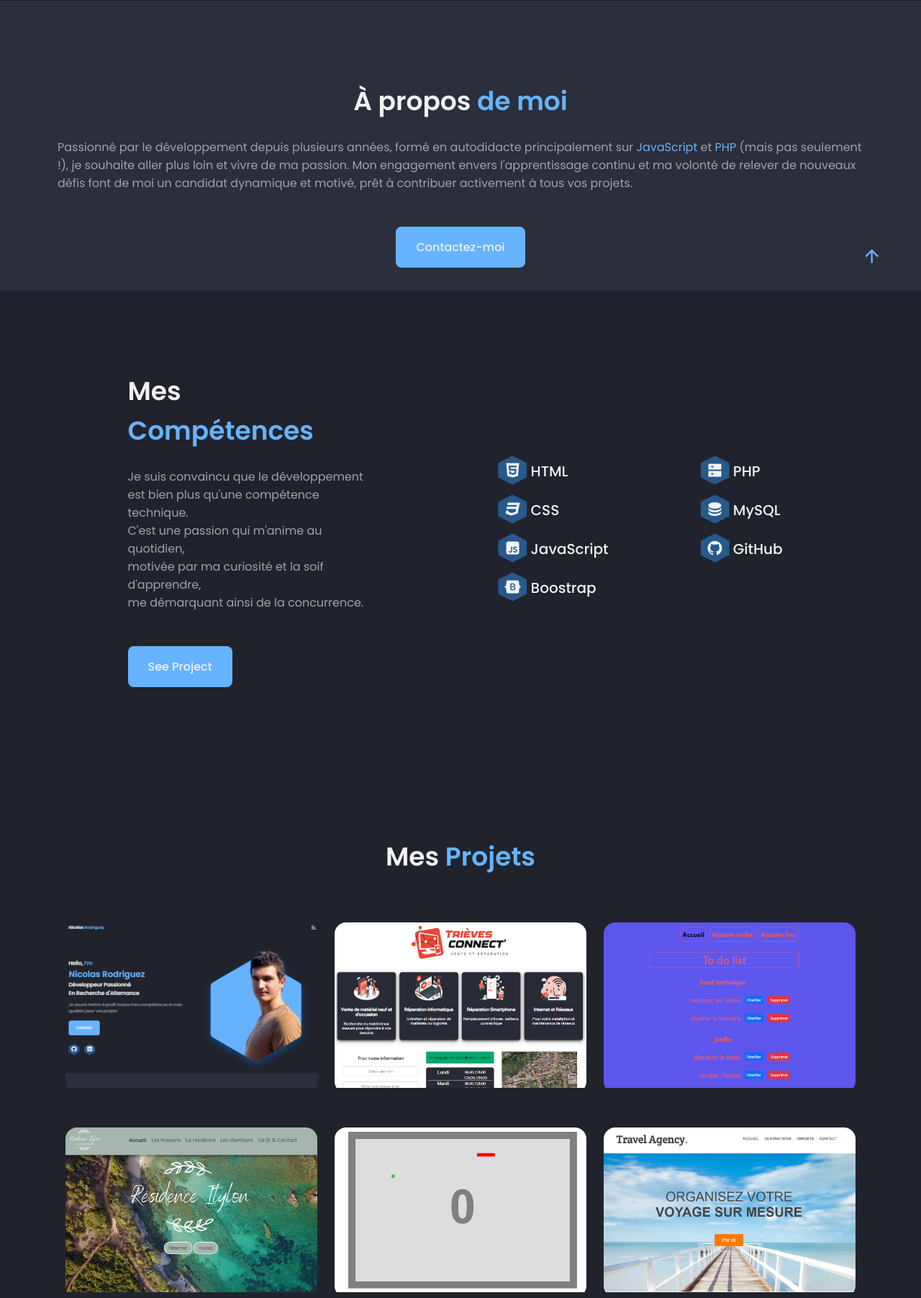
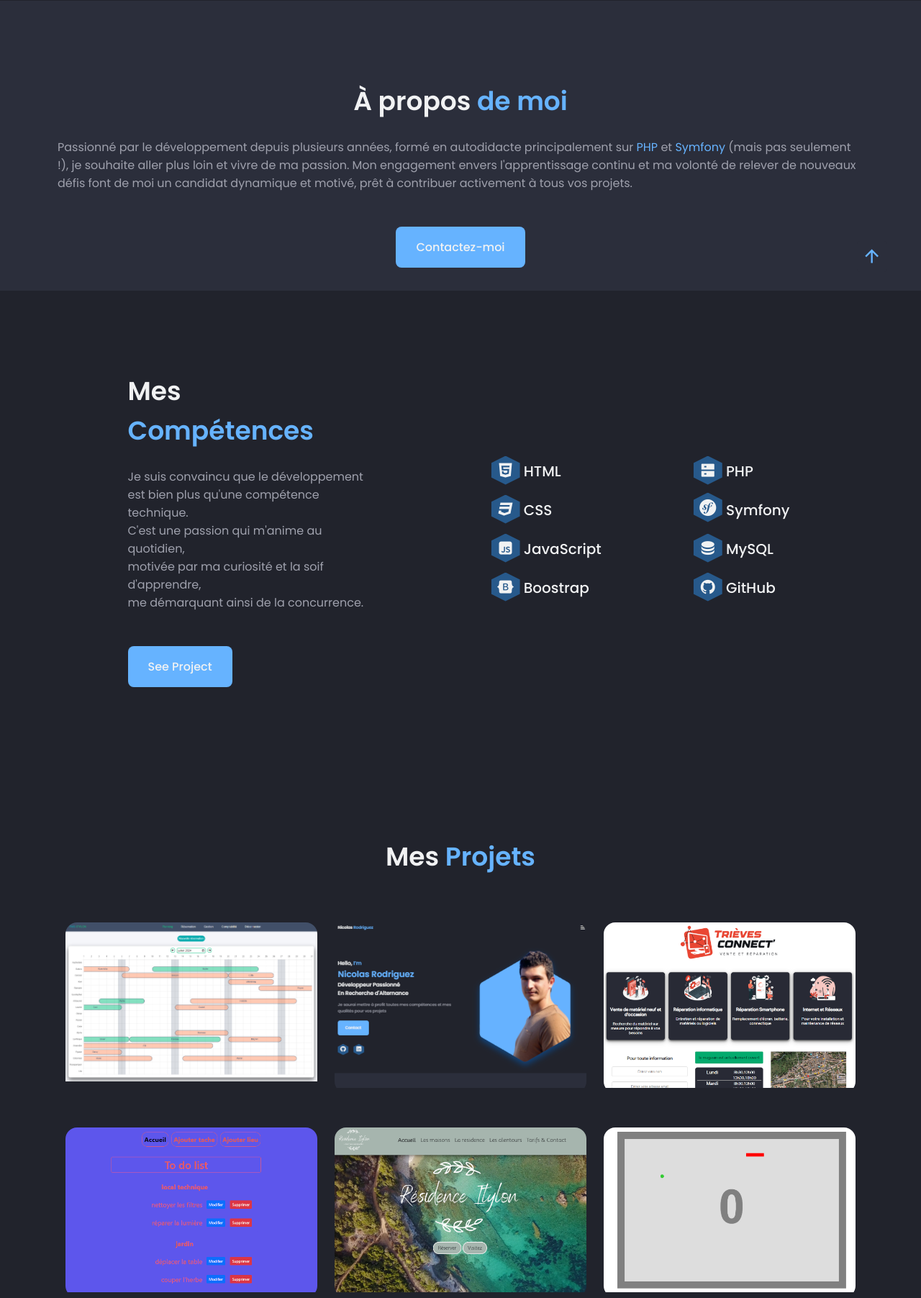
Before and after one commit to buzzer93/portfolio, a PHP site: page / in a window 1280 px wide. Shown: the part 822-2626 px from the top of the page at 72% size. Run offline with PHP 8.4, Linux system fonts and the light colour scheme.

Commit message:
maj CV et Skills

```diff
--- a/assets/css/styles.css
+++ b/assets/css/styles.css
@@ -94,6 +94,7 @@ textarea,
 button {
     outline: none;
     border: none;
+    font-family: var(--body-font);
 }
 
 h1,
@@ -108,7 +109,7 @@ ul {
     list-style: none;
 }
 
-a {
+a,i {
     text-decoration: none;
 }
 
@@ -367,6 +368,7 @@ span,
    background-color: var(--container-color);
 }
 .skills-container{
+
     padding-bottom: 2rem;
     row-gap: 3.5rem;
 }
@@ -431,10 +433,10 @@ span,
     width: 100%;
     height: 100%;
     background: linear-gradient(180deg,
-                hsla(0, 0%, 0%, 0) 0%,
-                hsla(var(--hue), 70%, 40%, 0.8) 120%);
-    backdrop-filter: blur(4px);
-    -webkit-backdrop-filter: blur(4px); /*for safary*/
+                hsla(0, 0%, 0%, 0.5) 0%,
+                hsla(var(--hue), 70%, 40%, 0.8) 80%);
+    backdrop-filter: blur(5px);
+    -webkit-backdrop-filter: blur(5px); /*for safary*/
     border-radius: 1rem;
     display: flex;
     flex-direction: column;
--- a/index.html
+++ b/index.html
@@ -1,26 +1,23 @@
 <!DOCTYPE html>
 <html lang="fr">
+
 <head>
     <meta charset="UTF-8" />
     <meta name="viewport" content="width=device-width, initial-scale=1.0" />
 
     <!--=============== FAVICON ===============-->
-    <link
-      rel="shortcut icon"
-      href="assets/img/braces-line.svg"
-      type="image/x-icon"
-    />
+    <link rel="shortcut icon" href="assets/img/braces-line.svg" type="image/x-icon" />
 
-    <!--=============== REMIXICONS ===============-->
-    <link
-      href="https://cdn.jsdelivr.net/npm/remixicon@3.5.0/fonts/remixicon.css"
-      rel="stylesheet"
-    />
+    <!--===============ICONS ===============-->
+    <link href="https://cdn.jsdelivr.net/npm/remixicon@3.5.0/fonts/remixicon.css" rel="stylesheet" />
+    <link rel="stylesheet" type='text/css' href="https://cdn.jsdelivr.net/gh/devicons/devicon@latest/devicon.min.css" />
+
     <!--=============== CSS ===============-->
     <link rel="stylesheet" href="assets/css/styles.css" />
 
     <title>Portfolio - Nicolas Rodriguez</title>
 </head>
+
 <body>
     <!--==================== HEADER ====================-->
     <header class="header" id="header">
@@ -181,7 +135,11 @@
                 <div class="about-data">
                     <h2 class="section-title">À propos <span>de moi</span></h2>
                     <p class="about-description">
-                Passionné par le développement depuis plusieurs années, formé en autodidacte principalement sur <span>JavaScript</span> et <span>PHP</span> (mais pas seulement !), je souhaite aller plus loin et vivre de ma passion. Mon engagement envers l'apprentissage continu et ma volonté de relever de nouveaux défis font de moi un candidat dynamique et motivé, prêt à contribuer activement à tous vos projets.
+                        Passionné par le développement depuis plusieurs années, formé en autodidacte principalement sur
+                        <span>PHP</span> et <span>Symfony</span> (mais pas seulement !), je souhaite aller plus loin
+                        et vivre de ma passion. Mon engagement envers l'apprentissage continu et ma volonté de relever
+                        de nouveaux défis font de moi un candidat dynamique et motivé, prêt à contribuer activement à
+                        tous vos projets.
                     </p>
 
                     <a href="#contact" class="button">Contactez-moi</a>
@@ -217,6 +175,8 @@
                     </ul>
                     <ul class="skills-group">
                         <li class="skills-item"><i class="ri-server-fill"></i> PHP</li>
+                        <li class="skills-item"><i class="devicon-symfony-original"></i> Symfony</li>
+
                         <li class="skills-item">
                             <i class="ri-database-2-fill"></i> MySQL
                         </li>
@@ -234,133 +194,86 @@
             <h2 class="section-title">Mes <span>Projets</span></h2>
             <div class="projects-container container grid">
                 <article class="projects-card">
-            <img
-              src="assets/img/portfolio.png"
-              alt="project-img"
-              class="project-img"
-            />
+                    <img src="assets/img/PMS-itylon.png" alt="project-img" class="project-img" />
                     <div class="projects-modal">
-              <span class="projects-subtitle">Portfolio</span>
+                        <span class="projects-subtitle">PMS-Itylon</span>
                         <h2 class="projects-title">
-                Mon propre Portfolio<br />
-                HTML, CSS, JS
+                            Application de gestion de réservations de maisons de vacances
+                            <br />
+                            HTML, CSS, JS, Chartjs, MySQL et PHP
                         </h2>
-              <a
-                href="https://nicolas-rodriguez.fr/"
-                target="_blank"
-                class="projects-button"
-              >
+                        <a href="https://github.com/buzzer93/PMS-itylon" target="_blank" class="projects-button">
                             Visiter <i class="ri-external-link-line"></i>
                         </a>
                     </div>
                 </article>
                 <article class="projects-card">
-            <img
-              src="assets/img/trieves.png"
-              alt="project-img"
-              class="project-img"
-            />
+                    <img src="assets/img/portfolio.png" alt="project-img" class="project-img" />
+                    <div class="projects-modal">
+                        <span class="projects-subtitle">Portfolio</span>
+                        <h2 class="projects-title">
+                            Mon propre Portfolio<br />
+                            HTML, CSS et JS
+                        </h2>
+                        <a href="https://nicolas-rodriguez.fr/" target="_blank" class="projects-button">
+                            Visiter <i class="ri-external-link-line"></i>
+                        </a>
+                    </div>
+                </article>
+                <article class="projects-card">
+                    <img src="assets/img/trieves.png" alt="project-img" class="project-img" />
                     <div class="projects-modal">
                         <span class="projects-subtitle">Trièves Connect'</span>
                         <h2 class="projects-title">
                             Site pour un magasin d'informatique <br />
                             HTML, CSS, JS et PHP
                         </h2>
-              <a
-                href="https://trievesconnect.fr/"
-                target="_blank"
-                class="projects-button"
-              >
+                        <a href="https://trievesconnect.fr/" target="_blank" class="projects-button">
                             Visiter <i class="ri-external-link-line"></i>
                         </a>
                     </div>
                 </article>
                 <article class="projects-card">
-            <img
-              src="assets/img/todolist.png"
-              alt="project-img"
-              class="project-img"
-            />
+                    <img src="assets/img/todolist.png" alt="project-img" class="project-img" />
                     <div class="projects-modal">
                         <span class="projects-subtitle">Brico-Nico</span>
                         <h2 class="projects-title">
                             Todolist <br />(Travaux pratique personnel) <br />
 
-                HTML, CSS, PHP, MySQL
+                            HTML, CSS, PHP et MySQL
                         </h2>
-              <a
-                href="http://Todolist.nicolas-rodriguez.fr/"
-                target="_blank"
-                class="projects-button"
-              >
+                        <a href="http://Todolist.nicolas-rodriguez.fr/" target="_blank" class="projects-button">
                             Visiter <i class="ri-external-link-line"></i>
                         </a>
                     </div>
                 </article>
                 <article class="projects-card">
-            <img
-              src="assets/img/itylon.png"
-              alt="project-img"
-              class="project-img"
-            />
+                    <img src="assets/img/itylon.png" alt="project-img" class="project-img" />
                     <div class="projects-modal">
                         <span class="projects-subtitle">Residence-Itylon</span>
                         <h2 class="projects-title">
                             Site pour une résidence de location saisonnière <br />
                             HTML, CSS, JS et PHP
                         </h2>
-              <a
-                href="https://www.residence-itylon.com/"
-                target="_blank"
-                class="projects-button"
-              >
+                        <a href="https://www.residence-itylon.com/" target="_blank" class="projects-button">
                             Visiter <i class="ri-external-link-line"></i>
                         </a>
                     </div>
                 </article>
                 <article class="projects-card">
-            <img
-              src="assets/img/Snake.png"
-              alt="project-img"
-              class="project-img"
-            />
+                    <img src="assets/img/Snake.png" alt="project-img" class="project-img" />
                     <div class="projects-modal">
                         <span class="projects-subtitle">Snake.js</span>
                         <h2 class="projects-title">
-                Petit jeux du serpent<br />(Travaux pratique personnel) <br />
-                HTML-Canvas, JS
+                            Petit jeu du serpent<br />(Exercice pratique personnel) <br />
+                            HTML-Canvas et JS
                         </h2>
-              <a
-                href="http://snake-js.nicolas-rodriguez.fr/"
-                target="_blank"
-                class="projects-button"
-              >
+                        <a href="http://snake-js.nicolas-rodriguez.fr/" target="_blank" class="projects-button">
                             Visiter <i class="ri-external-link-line"></i>
                         </a>
                     </div>
                 </article>
-          <article class="projects-card">
-            <img
-              src="assets/img/Travel-agency.png"
-              alt="project-img"
-              class="project-img"
-            />
-            <div class="projects-modal">
-              <span class="projects-subtitle">Travel Agency</span>
-              <h2 class="projects-title">
-                Page d'accueil pour une fausse agence de voyage
-                <br />(Travaux pratique personnel) <br />
-                HTML, CSS
-              </h2>
-              <a
-                href="http://Travel-agency.nicolas-rodriguez.fr/"
-                target="_blank"
-                class="projects-button"
-              >
-                Visiter <i class="ri-external-link-line"></i>
-              </a>
-            </div>
-          </article>
+
             </div>
         </section>
 
```
Also changed, not shown: other parts of index.html (+28 -100 lines), .htaccess (renamed from assets/css/.htaccess), assets/img/PMS-itylon.png (added), assets/img/Travel-agency.png (deleted), 2 other files. Lines whose indentation alone changed are shown as unchanged.
